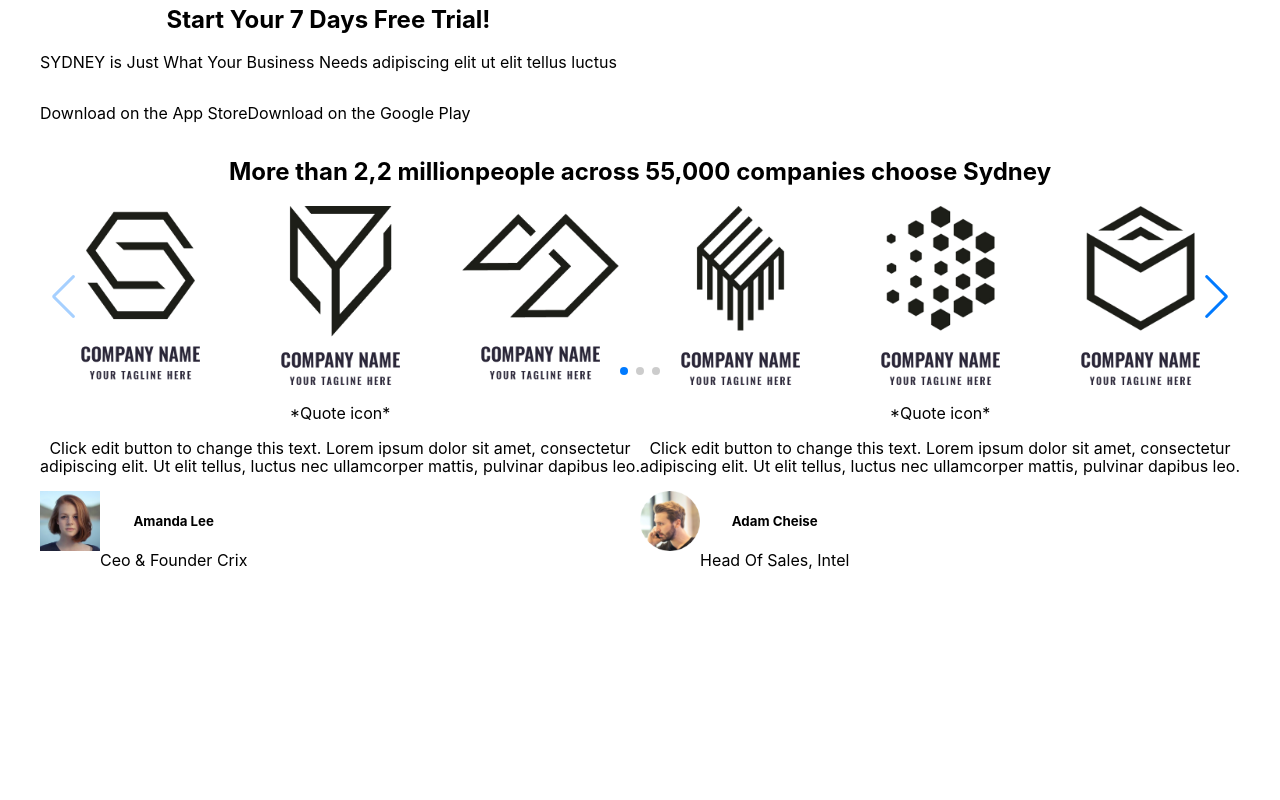
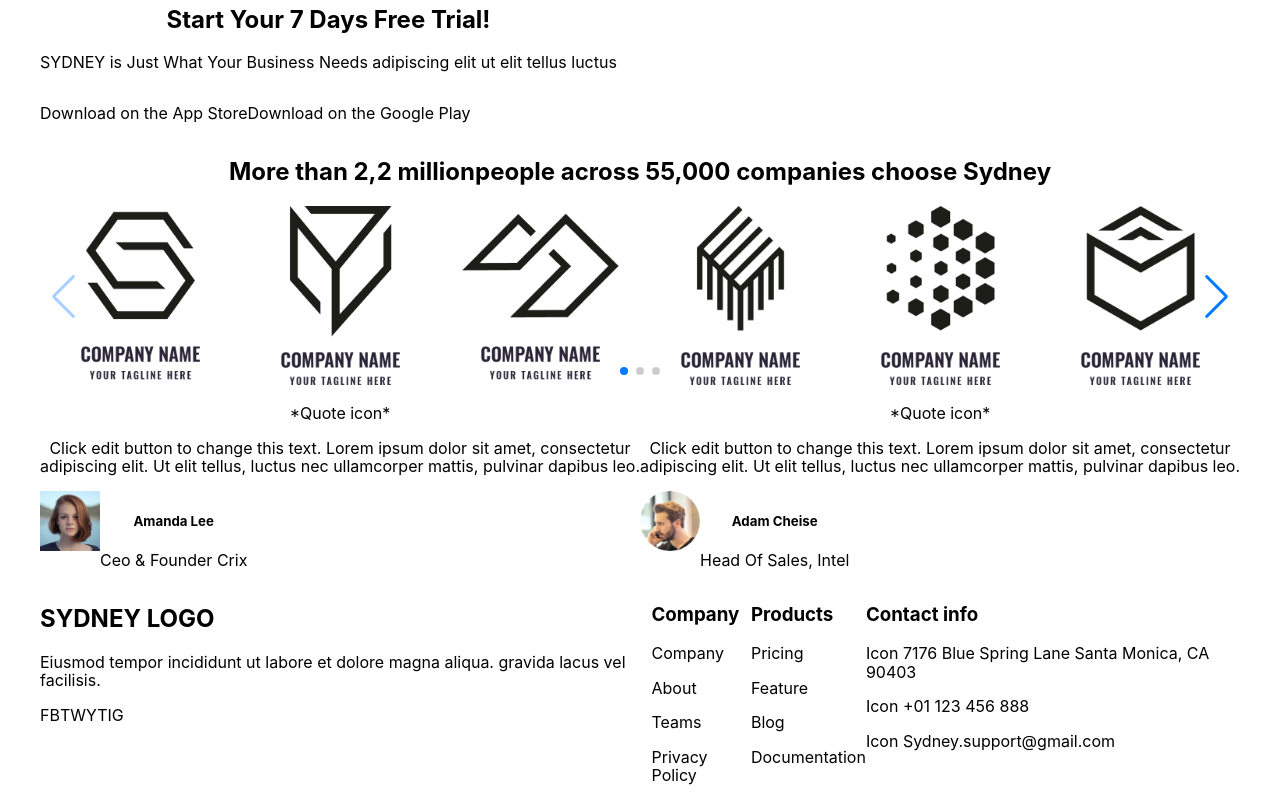
Before and after one commit to aspectum/react-frontend-sydney, a React (Create React App) app: page / in a window 1280 px wide. Shown: the part 3124-3924 px from the top of the page. Before the commit the page ends 3709 px from the top, so only its background shows below. Built offline with nearby package versions, Linux system fonts and the light colour scheme.

Commit message:
Added Footer section skeleton

```diff
--- a/src/components/App.js
+++ b/src/components/App.js
@@ -8,6 +8,7 @@ import Pricing from './Pricing/Pricing'
 import AnalyzeTools from './AnalyzeTools/AnalyzeTools'
 import DownloadApp from './DownloadApp/DownloadApp'
 import Testimonials from './Testimonials/Testimonials'
+import Footer from './Footer/Footer'
 import './App.css'
 
 class App extends React.Component {
@@ -24,6 +25,7 @@ class App extends React.Component {
                 <AnalyzeTools />
                 <DownloadApp />
                 <Testimonials />
+                <Footer />
             </div>
         )
     }
--- /dev/null
+++ b/src/components/Footer/Footer.js
@@ -0,0 +1,40 @@
+function Footer() {
+    return (
+        <div className='section-wrapper'>
+            <div className='flex'>
+                <div>
+                    <h2>SYDNEY LOGO</h2>
+                    <p>Eiusmod tempor incididunt ut labore et dolore magna aliqua. gravida lacus vel facilisis.</p>
+                    <div className='flex'>
+                        <div>FB</div>
+                        <div>TW</div>
+                        <div>YT</div>
+                        <div>IG</div>
+                    </div>
+                </div>
+                <div>
+                    <h3>Company</h3>
+                    <p>Company</p>
+                    <p>About</p>
+                    <p>Teams</p>
+                    <p>Privacy Policy</p>
+                </div>
+                <div>
+                    <h3>Products</h3>
+                    <p>Pricing</p>
+                    <p>Feature</p>
+                    <p>Blog</p>
+                    <p>Documentation</p>
+                </div>
+                <div>
+                    <h3>Contact info</h3>
+                    <p>Icon 7176 Blue Spring Lane Santa Monica, CA 90403</p>
+                    <p>Icon +01 123 456 888</p>
+                    <p>Icon Sydney.support@gmail.com</p>
+                </div>
+            </div>
+        </div>
+    )
+}
+
+export default Footer
```
